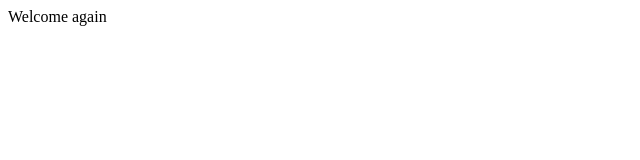
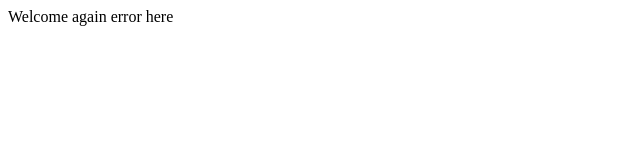
Before and after one commit to AnurekhaPalanichamyK/Project3, a plain HTML site: page index.html in a window 1280 px wide. Shown: the full height of the page, 0-640 px from the left. Drawn offline with Linux system fonts and the light colour scheme.

Commit message:
third commit

```diff
--- a/index.html
+++ b/index.html
@@ -2,5 +2,6 @@
 <body>
 Welcome
   again
+  error here
 </body>
 </html>
```
